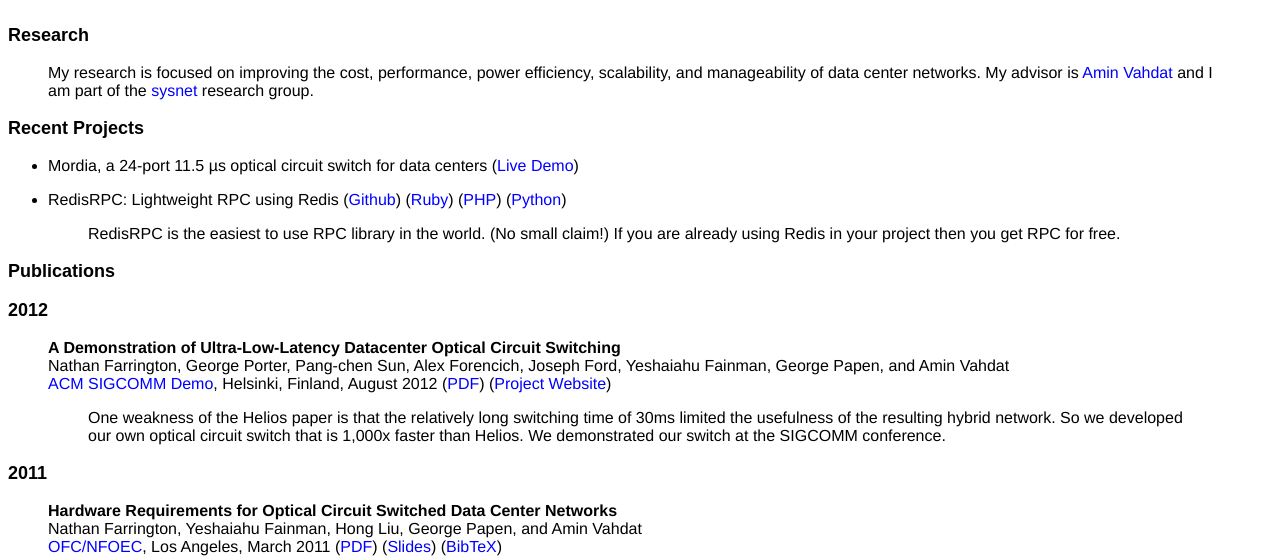
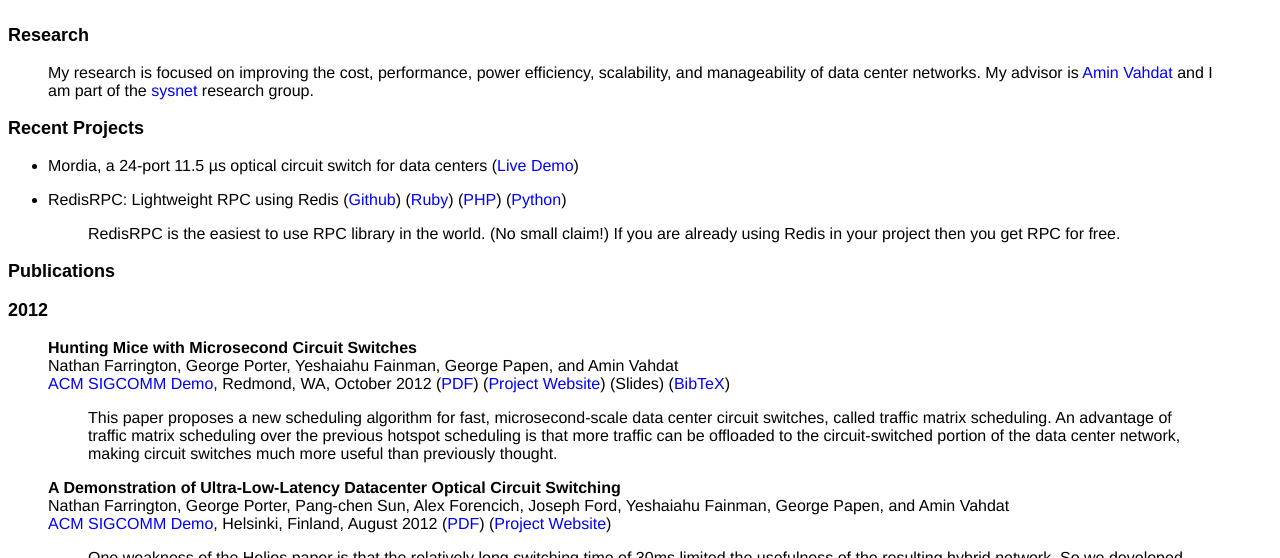
Before and after one commit to nfarring/nfarring.github.com, a plain HTML site: page index.html in a window 1280 px wide. Shown: the part 394-952 px from the top of the page. Drawn offline with Linux system fonts and the light colour scheme.

Commit message:
Added the HotNets 2012 publication.

```diff
--- a/index.html
+++ b/index.html
@@ -115,6 +115,18 @@ a:active  {
 
 <p class="style2">2012</p>
 <blockquote>
+  <p class="style1"><strong>Hunting Mice with Microsecond Circuit Switches</strong><br />
+    <span class="style3">Nathan Farrington, George Porter, Yeshaiahu Fainman, George Papen, and Amin Vahdat</span><br />
+    <a href="http://conferences.sigcomm.org/hotnets/2012/">ACM SIGCOMM Demo</a>, Redmond, WA, October 2012
+    (<a href="papers/hunting-mice-hotnets12.pdf">PDF</a>)
+    (<a href="http://mordia.net/">Project Website</a>)
+    (Slides)
+    (<a href="bib/hunting-mice-hotnets12.bib">BibTeX</a>)</p>
+  <blockquote>
+    <p class="style1">This paper proposes a new scheduling algorithm for fast, microsecond-scale data center circuit switches, called traffic matrix scheduling. An advantage of traffic matrix scheduling over the previous hotspot scheduling is that more traffic can be offloaded to the circuit-switched portion of the data center network, making circuit switches much more useful than previously thought.</p>
+  </blockquote>
+</blockquote>
+<blockquote>
   <p class="style1"><strong>A Demonstration of Ultra-Low-Latency Datacenter Optical Circuit Switching</strong><br />
     <span class="style3">Nathan Farrington, George Porter, Pang-chen Sun, Alex Forencich, Joseph Ford, Yeshaiahu Fainman, George Papen, and Amin Vahdat</span><br />
     <a href="http://conferences.sigcomm.org/sigcomm/2012/">ACM SIGCOMM Demo</a>, Helsinki, Finland, August 2012 (<a href="http://conferences.sigcomm.org/sigcomm/2012/paper/sigcomm/p95.pdf">PDF</a>) (<a href="http://mordia.net/">Project Website</a>)</p>
@@ -124,7 +136,7 @@ a:active  {
     network. So we developed our own optical circuit switch that is 1,000x
     faster than Helios. We demonstrated our switch at the SIGCOMM
     conference.</p>
-</blockquote>
+  </blockquote>
 </blockquote>
 <p class="style2">2011</p>
 <blockquote>
@@ -132,7 +144,7 @@ a:active  {
     <span class="style3">Nathan Farrington, </span><span class="style3">Yeshaiahu Fainman, Hong Liu, George Papen, and Amin Vahdat</span><br />
     <a href="http://www.ofcnfoec.org/">OFC/NFOEC</a>, Los Angeles, March 2011 (<a href="papers/hardware-ofc11.pdf">PDF</a>) (<a href="presentations/ofc11-slides.pptx">Slides</a>) (<a href="bib/hardware-ofc11.bib">BibTeX</a>)</p>
   <blockquote>
-    <p class="style1">While working	on the Helios project, we discovered that many of the optical communication devices commonly used in data center networks, such as electronic dispersion compensators (EDC) and transimpedence amplifiers (TIA), are not optimized for quickly recovering after a loss of light. However, we did find that such technology exists  and future data center networks could be engineered for high performance when using optical circuit switches.</p>
+    <p class="style1">While working on the Helios project, we discovered that many of the optical communication devices commonly used in data center networks, such as electronic dispersion compensators (EDC) and transimpedence amplifiers (TIA), are not optimized for quickly recovering after a loss of light. However, we did find that such technology exists  and future data center networks could be engineered for high performance when using optical circuit switches.</p>
   </blockquote>
 </blockquote>
 <p class="style2">2010</p>
```
Also changed, not shown: 3 other files.
